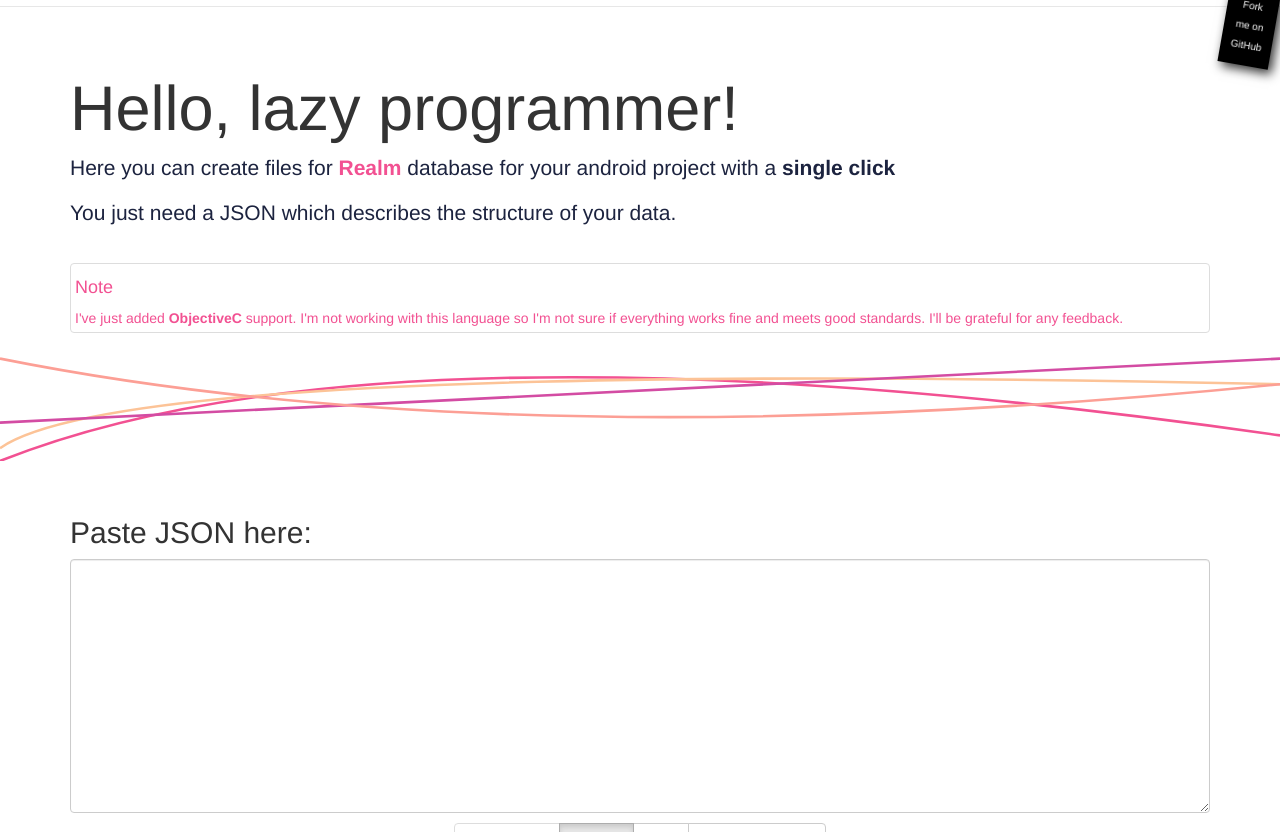
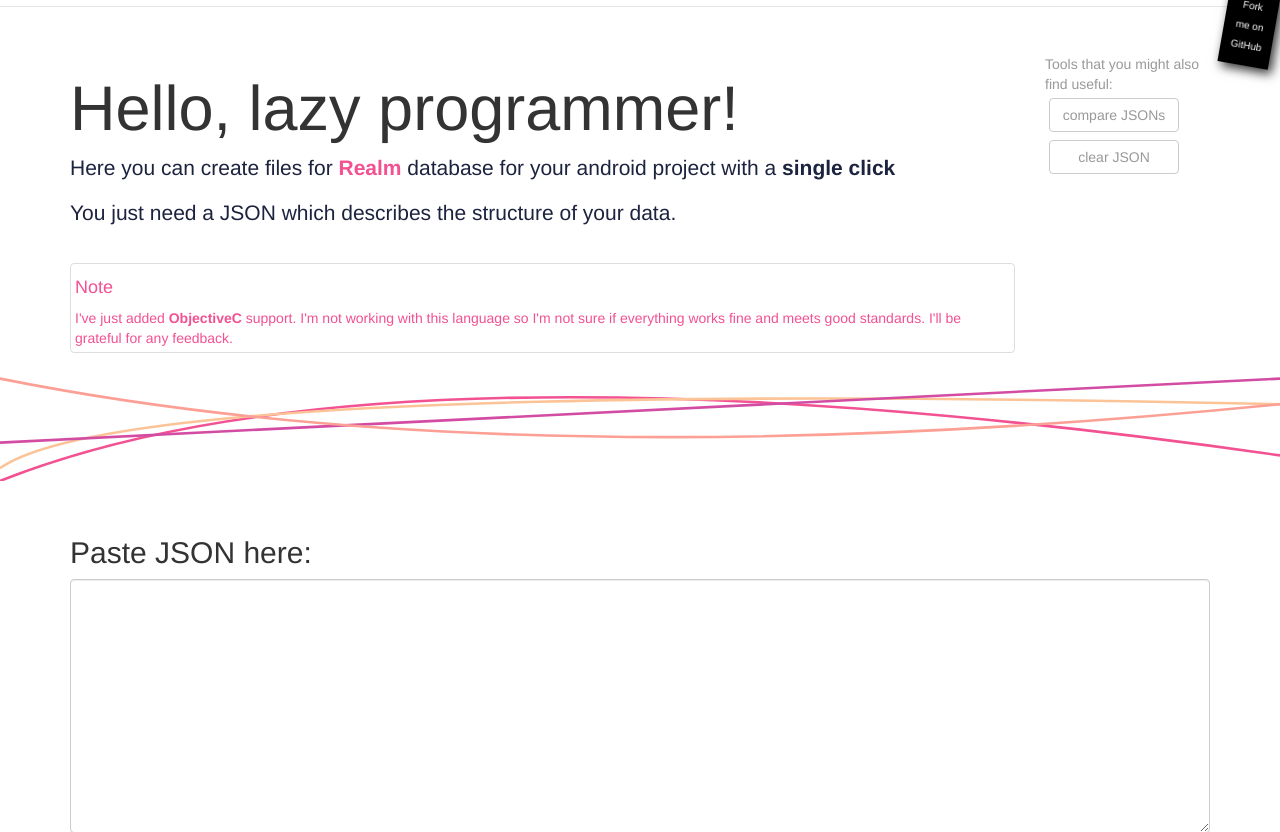
Before and after one commit to tomasz-m/realmGenerator, a PHP site: page / in a window 1280 px wide. Shown: the part 44-876 px from the top of the page. Run offline with PHP 8.4, Linux system fonts and the light colour scheme; some libraries are stand-ins or nearby versions.

Commit message:
add my links

```diff
--- a/css/main.css
+++ b/css/main.css
@@ -1,5 +1,8 @@
 .pink_text{
     color: #F25192;
+}
+.side_text{
+    color: #999999;
 }
 .pink_text-cener{
     color: #F25192;
--- a/index.php
+++ b/index.php
@@ -34,6 +34,8 @@
 
         <div style="padding-bottom: 0"class="jumbotron">
             <div class="container">
+                <div class="row">
+                    <div class="col-md-10">
                         <h1>Hello, lazy programmer!</h1>
                         <p>Here you can create files for <a href="http://realm.io" class="pink_text" target="_blank"><b>Realm</b></a> database for your android project with a <b>
                                 single click</b> <br></p>
@@ -44,6 +46,18 @@
                             <h4>Note</h4>
                             I've just added <b>ObjectiveC</b> support. I'm not working with this language so I'm not sure if everything works fine
                             and meets good standards. I'll be grateful for any feedback.<br>
+                        </div>
+                    </div>
+                    <div class="col-md-2 side_text">
+                           Tools that you might also find useful:<br>
+                           <a class="btn btn-default side_text" role="button" target="blank" href="http://tomaszminiach.info/compareJsons/"
+                              style="width: 130px; margin: 4px">
+                               compare JSONs</a>
+                           <a class="btn btn-default side_text" role="button" target="blank" href="http://tomaszminiach.info/pureJson/"
+                              style="width: 130px; margin: 4px">
+                               clear JSON</a>
+
+                        </div>
                 </div>
             </div>
             <svg style="margin-top: -20" viewBox="0 0 1000 100">
```
Lines whose indentation alone changed are shown as unchanged.
